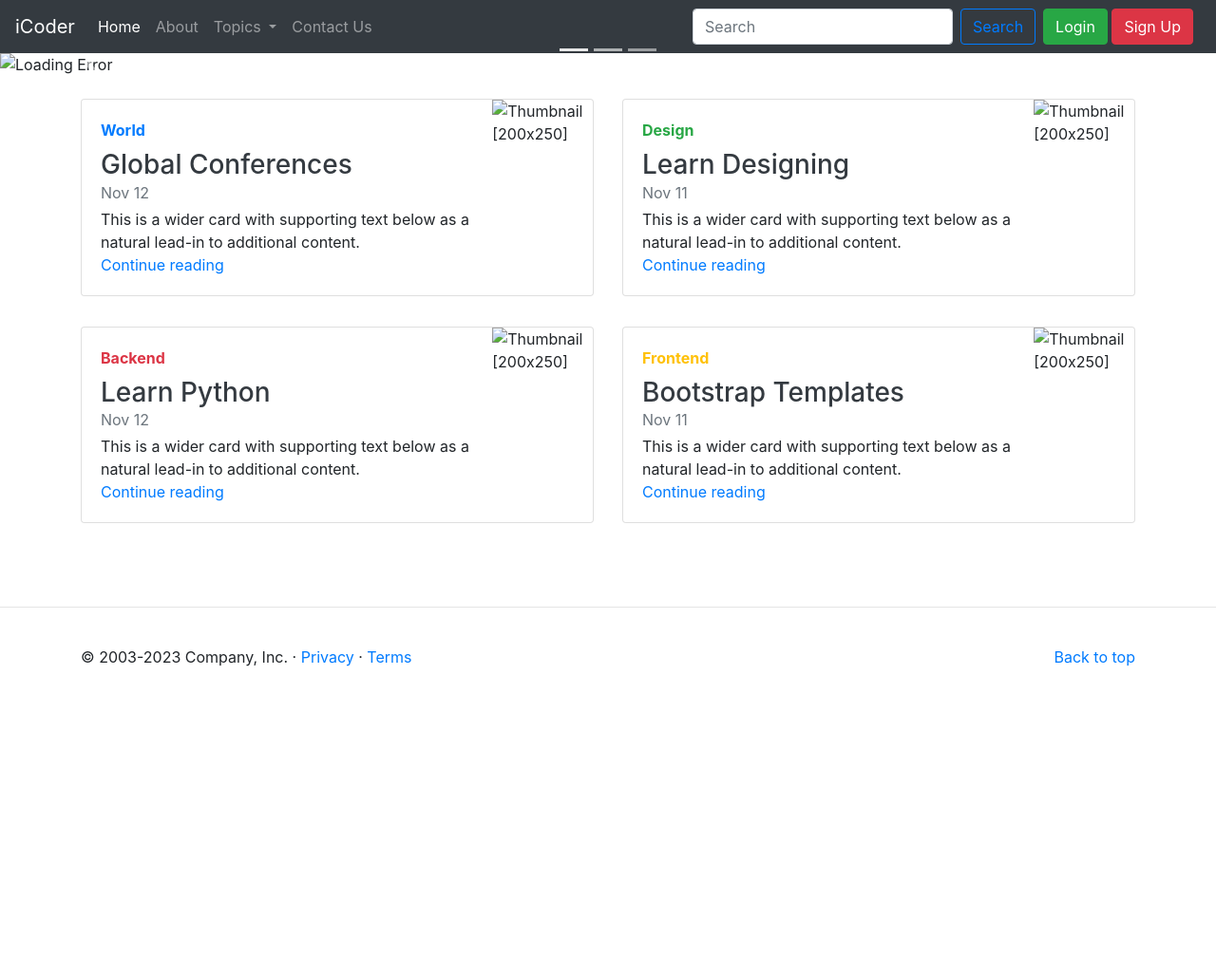
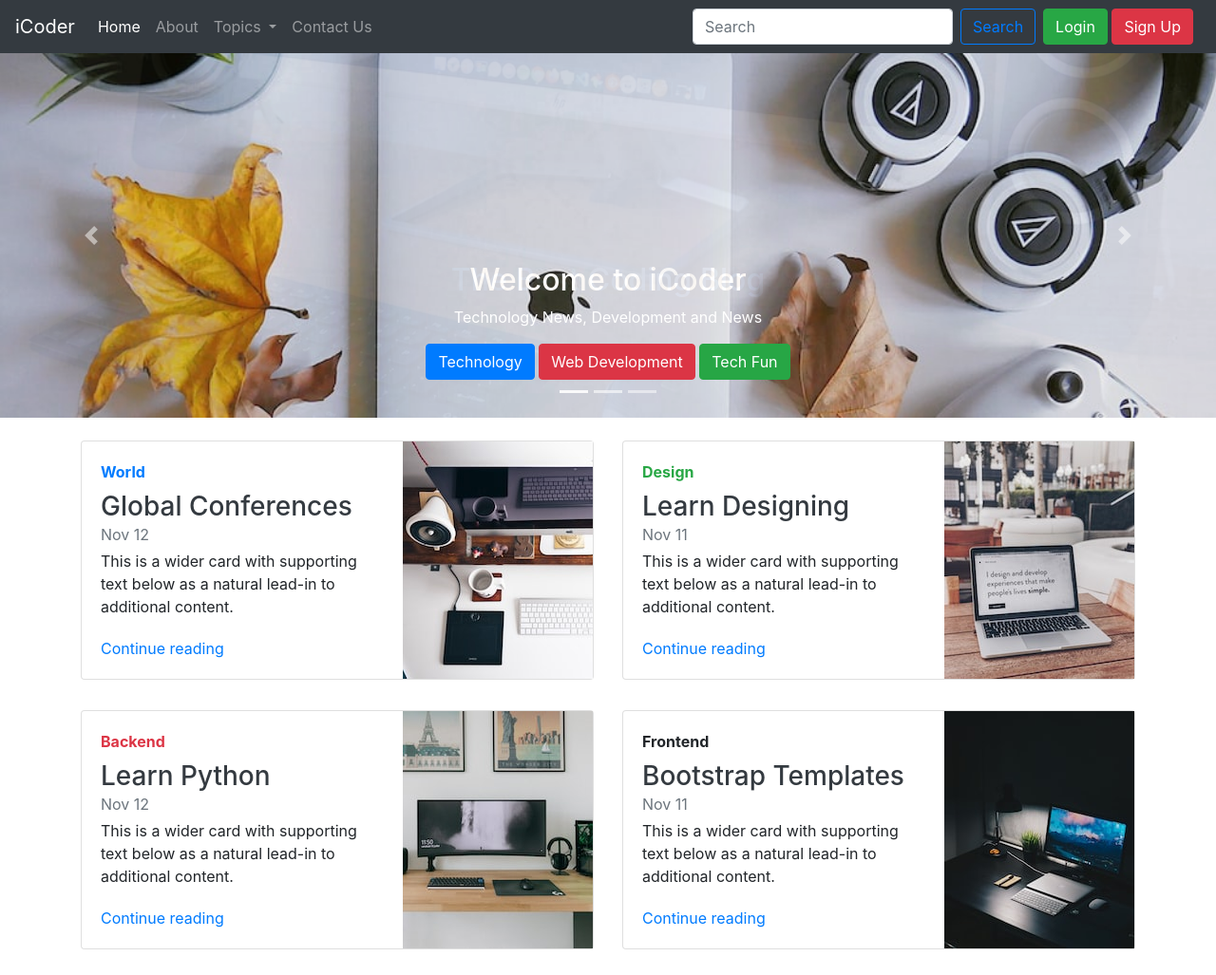
Before and after one commit to Alefiya-Suwasra/iCoder, a plain HTML site: page index.html in a window 1280 px wide. Shown: the top 1027 px of the page at 95% size. Before the commit the page ends 800 px from the top, so only its background shows below. Drawn offline with nearby package versions, Linux system fonts and the light colour scheme.

Commit message:
Add files via upload

```diff
--- a/index.html
+++ b/index.html
@@ -145,7 +145,7 @@
         </ol>
         <div class="carousel-inner">
             <div class="carousel-item active">
-                <img src="images/carousel1.jpeg" class="d-block w-100" alt="Loading Error">
+                <img src="carousel1.jpeg" class="d-block w-100" alt="Loading Error">
                 <div class="carousel-caption d-none d-md-block">
                     <h2>Welcome to iCoder</h2>
                     <p>Technology News, Development and News</p>
@@ -155,7 +155,7 @@
                 </div>
             </div>
             <div class="carousel-item">
-                <img src="images/carousel2.jpeg" class="d-block w-100" alt="Loading Error">
+                <img src="carousel2.jpeg" class="d-block w-100" alt="Loading Error">
                 <div class="carousel-caption d-none d-md-block">
                     <h2>The Best Coding Blog</h2>
                     <p>Technology News, Development and News</p>
@@ -165,7 +165,7 @@
                 </div>
             </div>
             <div class="carousel-item">
-                <img src="images/carousel3.jpeg" class="d-block w-100" alt="Loading Error">
+                <img src="carousel3.jpeg" class="d-block w-100" alt="Loading Error">
                 <div class="carousel-caption d-none d-md-block">
                     <h2>Award Winning Blog</h2>
                     <p>Technology News, Development and News</p>
@@ -199,7 +199,7 @@
                         <a href="#">Continue reading</a>
                     </div>
                     <img class="card-img-right flex-auto d-none d-md-block img-fluid"
-                        data-src="holder.js/200x250?theme=thumb" alt="Thumbnail [200x250]" src="images/thumbnail1.jpeg"
+                        data-src="holder.js/200x250?theme=thumb" alt="Thumbnail [200x250]" src="thumbnail1.jpeg"
                         data-holder-rendered="true">
                 </div>
             </div>
@@ -216,7 +216,7 @@
                         <a href="#">Continue reading</a>
                     </div>
                     <img class="card-img-right flex-auto d-none d-md-block img-fluid"
-                        data-src="holder.js/200x250?theme=thumb" alt="Thumbnail [200x250]" src="images/thumbnail2.jpeg"
+                        data-src="holder.js/200x250?theme=thumb" alt="Thumbnail [200x250]" src="thumbnail2.jpeg"
                         data-holder-rendered="true">
                 </div>
             </div>
@@ -235,14 +235,14 @@
                         <a href="#">Continue reading</a>
                     </div>
                     <img class="card-img-right flex-auto d-none d-md-block img-fluid"
-                        data-src="holder.js/200x250?theme=thumb" alt="Thumbnail [200x250]" src="images/thumbnail3.jpeg"
+                        data-src="holder.js/200x250?theme=thumb" alt="Thumbnail [200x250]" src="thumbnail3.jpeg"
                         data-holder-rendered="true">
                 </div>
             </div>
             <div class="col-md-6">
                 <div class="card flex-md-row mb-4 box-shadow h-md-250">
                     <div class="card-body d-flex flex-column align-items-start">
-                        <strong class="d-inline-block mb-2 text-warning">Frontend</strong>
+                        <strong class="d-inline-block mb-2 text-">Frontend</strong>
                         <h3 class="mb-0">
                             <a class="text-dark" href="#">Bootstrap Templates</a>
                         </h3>
@@ -252,7 +252,7 @@
                         <a href="#">Continue reading</a>
                     </div>
                     <img class="card-img-right flex-auto d-none d-md-block img-fluid"
-                        data-src="holder.js/200x250?theme=thumb" alt="Thumbnail [200x250]" src="images/thumbnail4.jpeg"
+                        data-src="holder.js/200x250?theme=thumb" alt="Thumbnail [200x250]" src="thumbnail4.jpeg"
                         data-holder-rendered="true">
                 </div>
             </div>
```
Also changed, not shown: about.html (+3 -3 lines).
